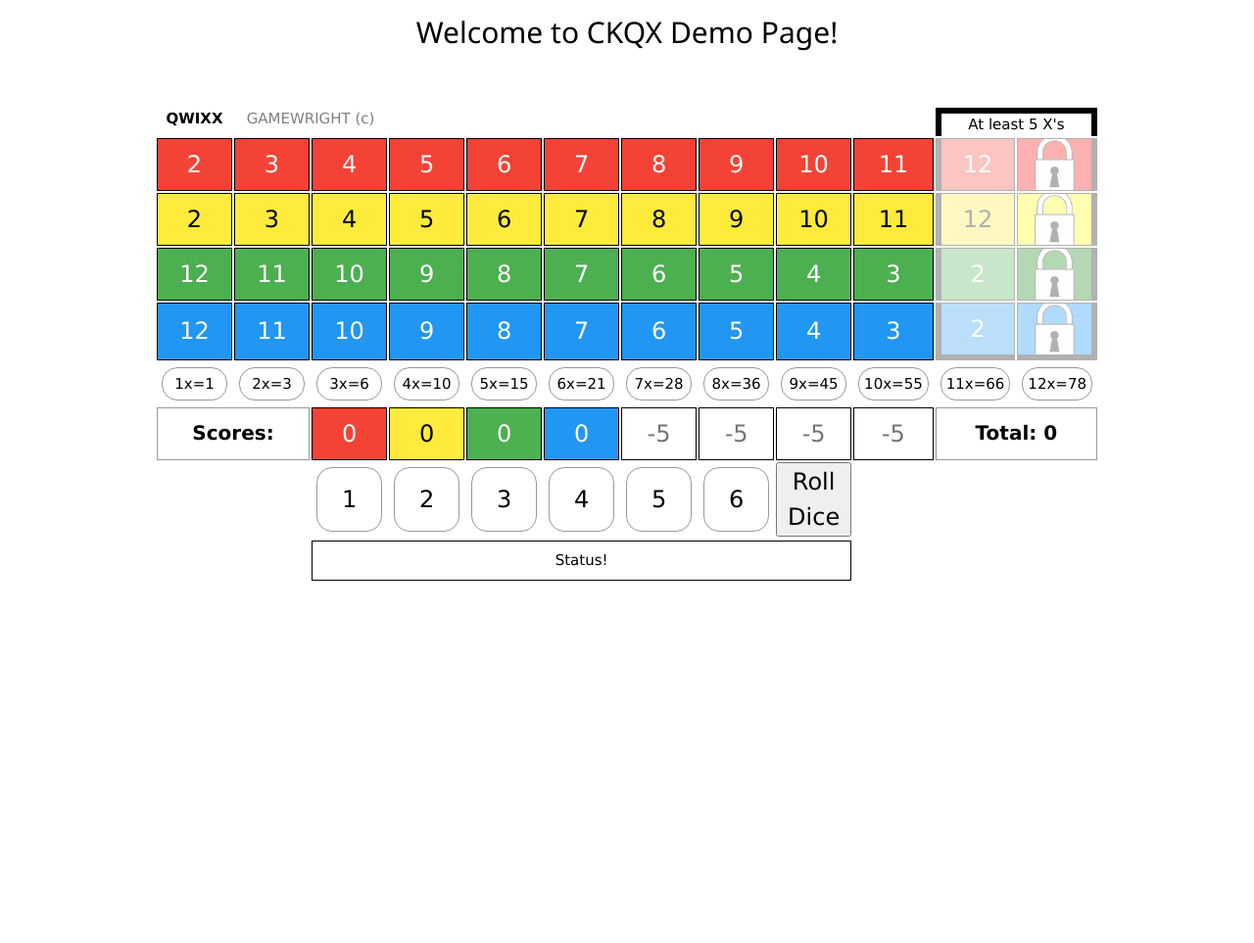
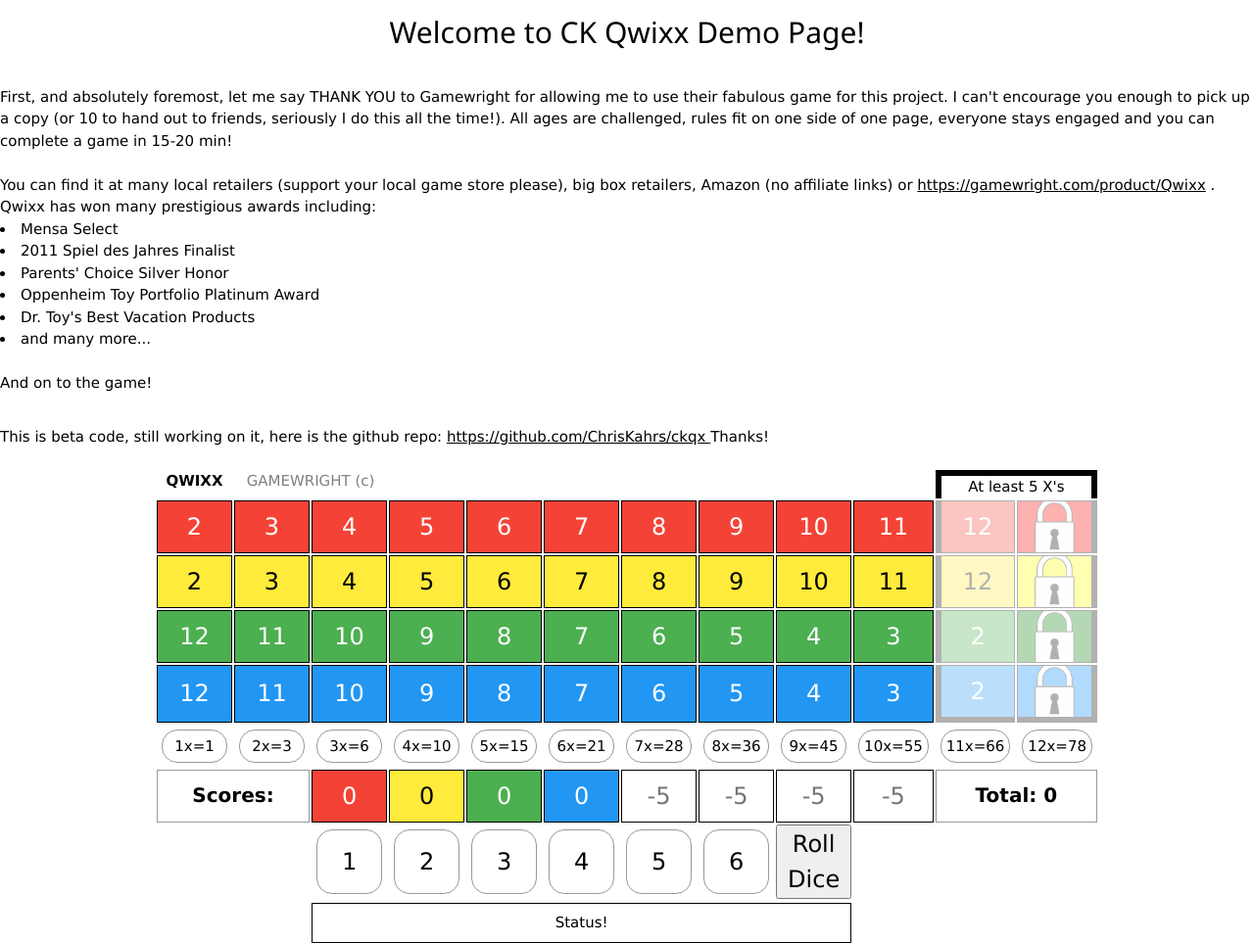
Before and after one commit to ChrisKahrs/ckqx, a website: page index.html in a window 1280 px wide. Shown: the whole page at 98% size. Before the commit the page ends 800 px from the top, so only its background shows below. Drawn offline with nearby package versions, Linux system fonts and the light colour scheme.

Commit message:
white dice working

```diff
--- a/index.html
+++ b/index.html
@@ -14,8 +14,25 @@
 </head>
 <body>
     <h2 style="text-align:center">
-        Welcome to CKQX Demo Page!
+        Welcome to CK Qwixx Demo Page!
     </h2>
+    <br>
+    First, and absolutely foremost, let me say THANK YOU to Gamewright for allowing me to use their fabulous game for this project.  I can't encourage you enough to pick up a copy (or 10 to hand out to friends, seriously I do this all the time!).  All ages are challenged, rules fit on one side of one page, everyone stays engaged and you can complete a game in 15-20 min!
+    <br><br>
+    You can find it at many local retailers (support your local game store please), big box retailers, Amazon (no affiliate links) or <a href="https://gamewright.com/product/Qwixx">https://gamewright.com/product/Qwixx</a> .  Qwixx has won many prestigious awards including:
+    <br>
+    <ul></ul>
+    <li> Mensa Select</li>
+    <li> 2011 Spiel des Jahres Finalist</li>
+    <li> Parents' Choice Silver Honor</li>
+    <li> Oppenheim Toy Portfolio Platinum Award</li>
+    <li> Dr. Toy's Best Vacation Products</li>
+    <li> and many more...</li>
+</ul>
+    <br>
+    And on to the game!
+    <br><br>
+    <h1></h1> This is beta code, still working on it, here is the github repo: <a href="https://github.com/ChrisKahrs/ckqx">https://github.com/ChrisKahrs/ckqx </a>    Thanks!</h1>
     <br><br>
     <div id="content">
 
--- a/js/client.js
+++ b/js/client.js
@@ -113,14 +113,13 @@
         if(colorOption.includes(me.id)){
             let boxnum = me.id.substring(1);
 
-            if( ((colorDie.num + window.game.wd1.num) == boxnum) || ((colorDie.num + window.game.wd2.num) == boxnum) && !p1.openw2Yes){
+            if( (((colorDie.num + window.game.wd1.num) == boxnum) || ((colorDie.num + window.game.wd2.num) == boxnum)) && !p1.openw2Yes){
                 isit = true;
             }
 
             if( p1.openw2Yes ){
                 if((window.game.wd2.num + window.game.wd1.num) == boxnum){
                     isit = true;
-                    p1.openw2Yes = false;
                 }
             }
             if(isit){
```
Also changed, not shown: README.MD.
